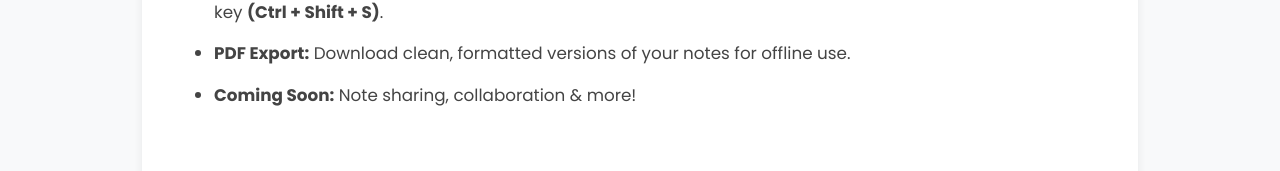
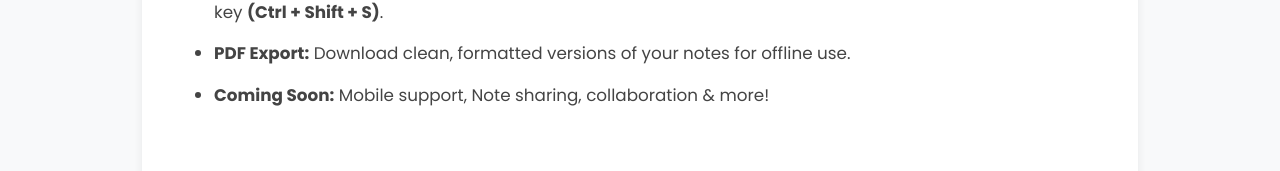
Before and after one commit to Rajat-264/note-maker-frontend, a React (Vite) app: page /about in a window 1280 px wide. Shown: the part 561-732 px from the top of the page. Built offline with nearby package versions, Linux system fonts and the light colour scheme; a web font is replaced by a local one.

Commit message:
About page edited

```diff
--- a/src/pages/About.jsx
+++ b/src/pages/About.jsx
@@ -15,7 +15,7 @@ export default function About() {
           <li><strong>AI-Powered Improvements:</strong> Enhance your notes with better structure and clarity using powerful AI.</li>
           <li><strong>Chrome Extension:</strong> Select text from any webpage and save it directly to your topics using the shortcut key <strong>(Ctrl + Shift + S)</strong>.</li>
           <li><strong>PDF Export:</strong> Download clean, formatted versions of your notes for offline use.</li>
-          <li><strong>Coming Soon:</strong> Note sharing, collaboration & more!</li>
+          <li><strong>Coming Soon:</strong> Mobile support, Note sharing, collaboration & more!</li>
         </ul>
 
         <h2 className="about-subtitle">🚀 How It Works</h2>
```
